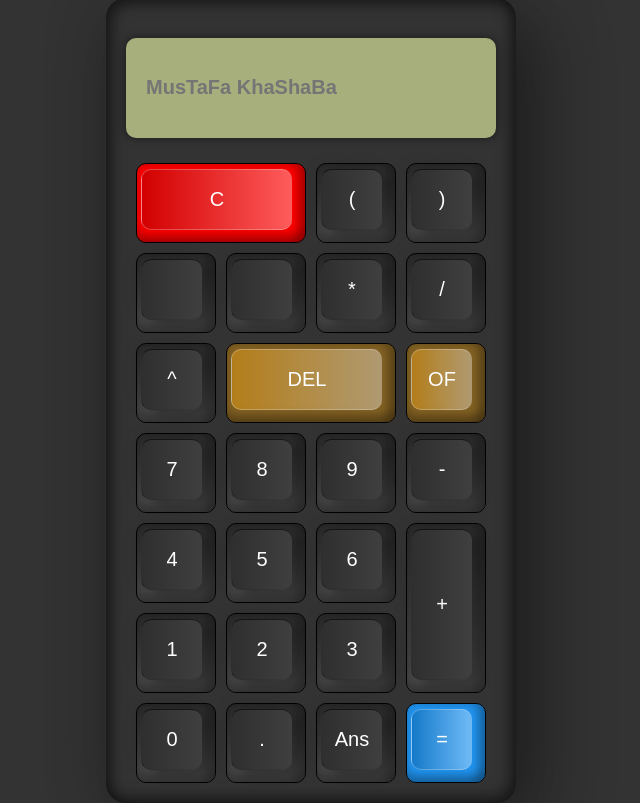
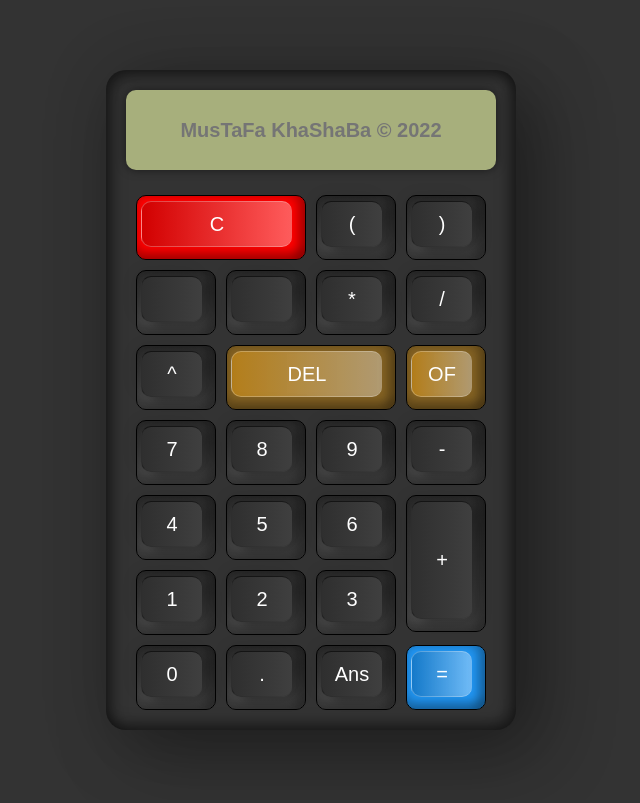
Before and after one commit to MuStaFaKhaShaBa/calculator, a plain HTML site: page index.html in a window 1280 px wide. Shown: the whole page, without its empty margins (329-969 px from the left). Drawn offline with Linux system fonts and the light colour scheme.

Commit message:
improve feature

```diff
--- a/css/style.css
+++ b/css/style.css
@@ -18,17 +18,17 @@ body {
     align-items: center;
 }
 .Form {
-    padding: 40px 20px 10px;
+    padding: 20px 20px 10px;
     background-color: var(--mainColor);
     border-radius: 20px;
     box-shadow: 25px 25px 75px rgb(0, 0, 0, 0.25), 10px 10px 70px rgb(0, 0, 0, 0.25),
         inset -5px -5px 15px rgb(0, 0, 0, 0.5), inset 5px 5px 15px rgb(0, 0, 0, 0.5);
-}
+    }
 
 .Form input[type="text"] {
     background-color: #a7af7c;
     width: 100%;
-    height: 100px;
+    height: 80px;
     padding: 20px;
     outline: none;
     border: none;
@@ -39,6 +39,7 @@ body {
     font-weight: bold;
     user-select: none;
     -webkit-user-select: none;
+    text-align: center;
 }
 .Form ul {
     list-style: none;
@@ -53,7 +54,7 @@ body {
 
 .Form ul li {
     position: relative;
-    height: 80px;
+    height: 65px;
     width: auto;
     text-align: center;
     background-image: linear-gradient(to bottom, #2d2d2d, #4d4d4d);
@@ -119,7 +120,7 @@ body {
 
 .Form ul li[data-attr="+"] {
     grid-area: span 2 / span 1;
-    height: 170px;
+    height: 137px;
 }
 
 .Form ul li[data-attr="="] {
--- a/index.html
+++ b/index.html
@@ -9,8 +9,8 @@
 </head>
 
 <body class="Flex-Center">
-    <form class="Form">
-        <input type="text" class="inpField" disabled placeholder="MusTaFa KhaShaBa">
+    <form class="Form" >
+        <input type="text" class="inpField" disabled placeholder="MusTaFa KhaShaBa &copy; 2022">
         <ul>
             <li class="Clr" onclick="click_Clr()" data-attr="C"></li>
             <li onclick="clicked('(')" data-attr="("></li>
--- a/js/script.js
+++ b/js/script.js
@@ -4,10 +4,11 @@ let Series = [],
     lastAns = 0;
 
 function clicked(num) {
-    if (flag) {
+    if (flag || inpField.value == 'MusTaFa KhaShaBa') {
         inpField.value = " ";
         flag = false;
     }
+    inpField.style.textAlign = 'left';
     inpField.value += num;
     Series = [];
 }
```
